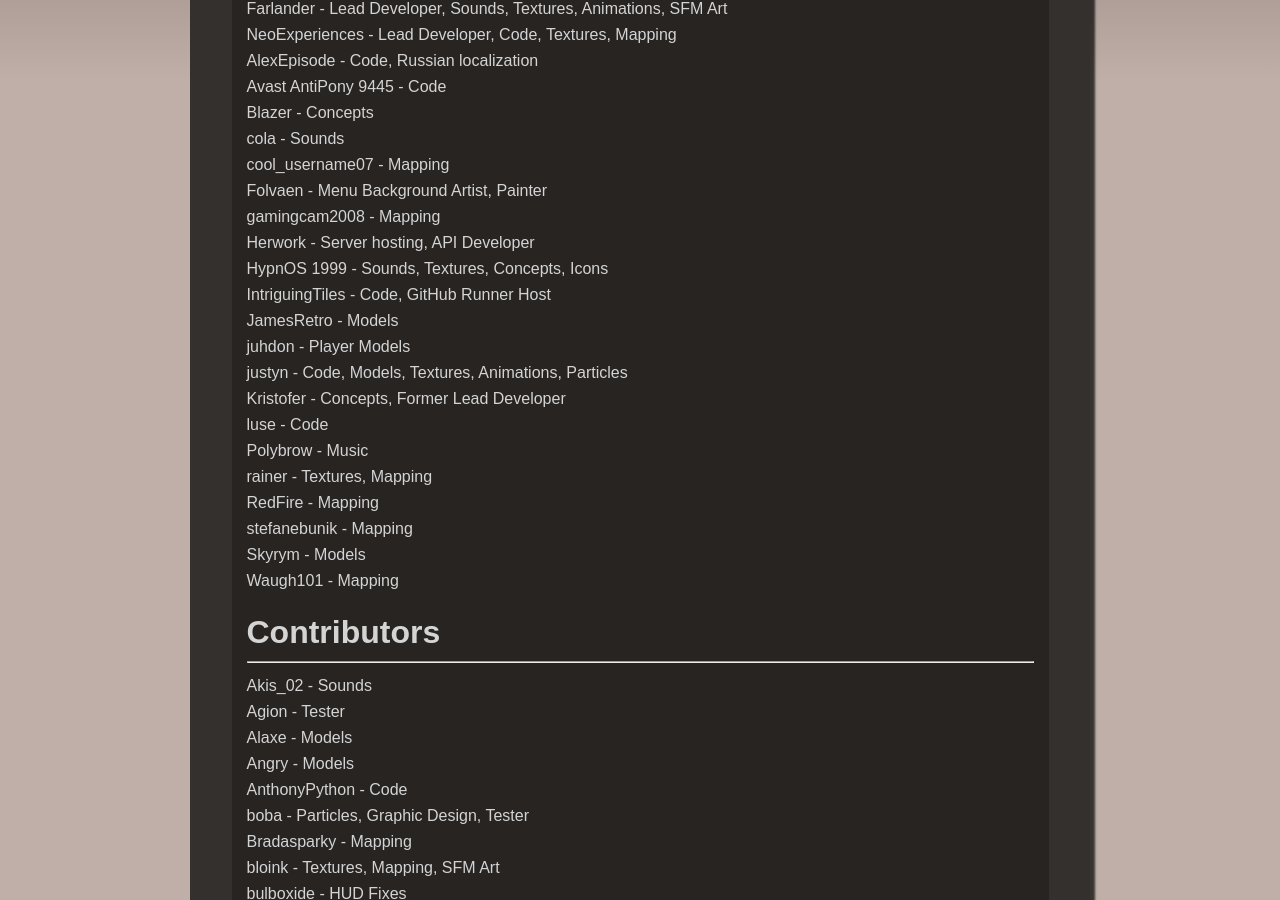
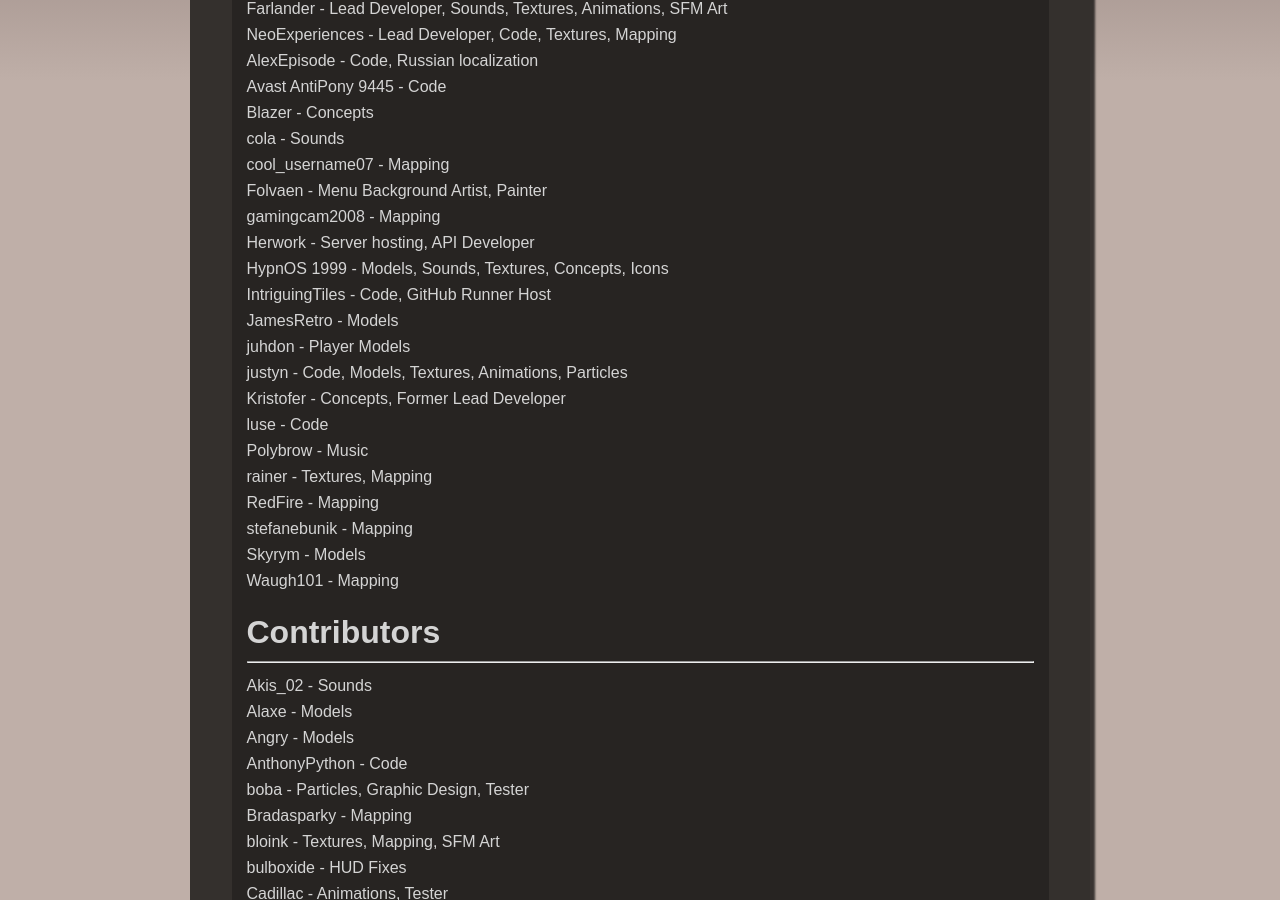
Before and after one commit to Pre-Fortress-2/PF2-Website, a Jekyll site: the page built from pages/credits.md, in a window 1280 px wide and 900 px high, scrolled down 441 px. Built offline with Jekyll 4.4.1, drawn with Linux system fonts in a browser that asks for light colours; some of the changed lines change nothing that is shown.

Commit message:
fix: moar credits

```diff
--- a/_data/credits.json
+++ b/_data/credits.json
@@ -76,7 +76,8 @@
 			"icon": true,
 			"textures": true,
 			"sounds": true,
-			"concepts": true
+			"concepts": true,
+			"models": true
 		},
 		{
 			"name": "IntriguingTiles",
@@ -152,10 +153,6 @@
 			"sounds": true
 		},
 		{
-			"name": "Agion",
-			"tester": true
-		},
-		{
 			"name": "Alaxe",
 			"models": true
 		},
@@ -184,7 +181,10 @@
 			"name": "bloink",
 			"mapper": true,
 			"textures": true,
-			"sfm": true
+			"sfm": true,
+			"English": [
+					"Former Lead Developer"
+			]
 		},
 		{
 			"name": "bulboxide",
@@ -567,6 +567,9 @@
 	],
 	"playtesters": [
 		{
+			"name": "Agion"
+		},
+		{
 			"name": "Big Man Man"
 		},
 		{
@@ -690,7 +693,7 @@
 			"name": "DIAMANTЪ"
 		},
 		{
-			"name": "P-Box"
+			"name": "P-Bow"
 		},
 		{
 			"name": "Professor Pootis"
```
